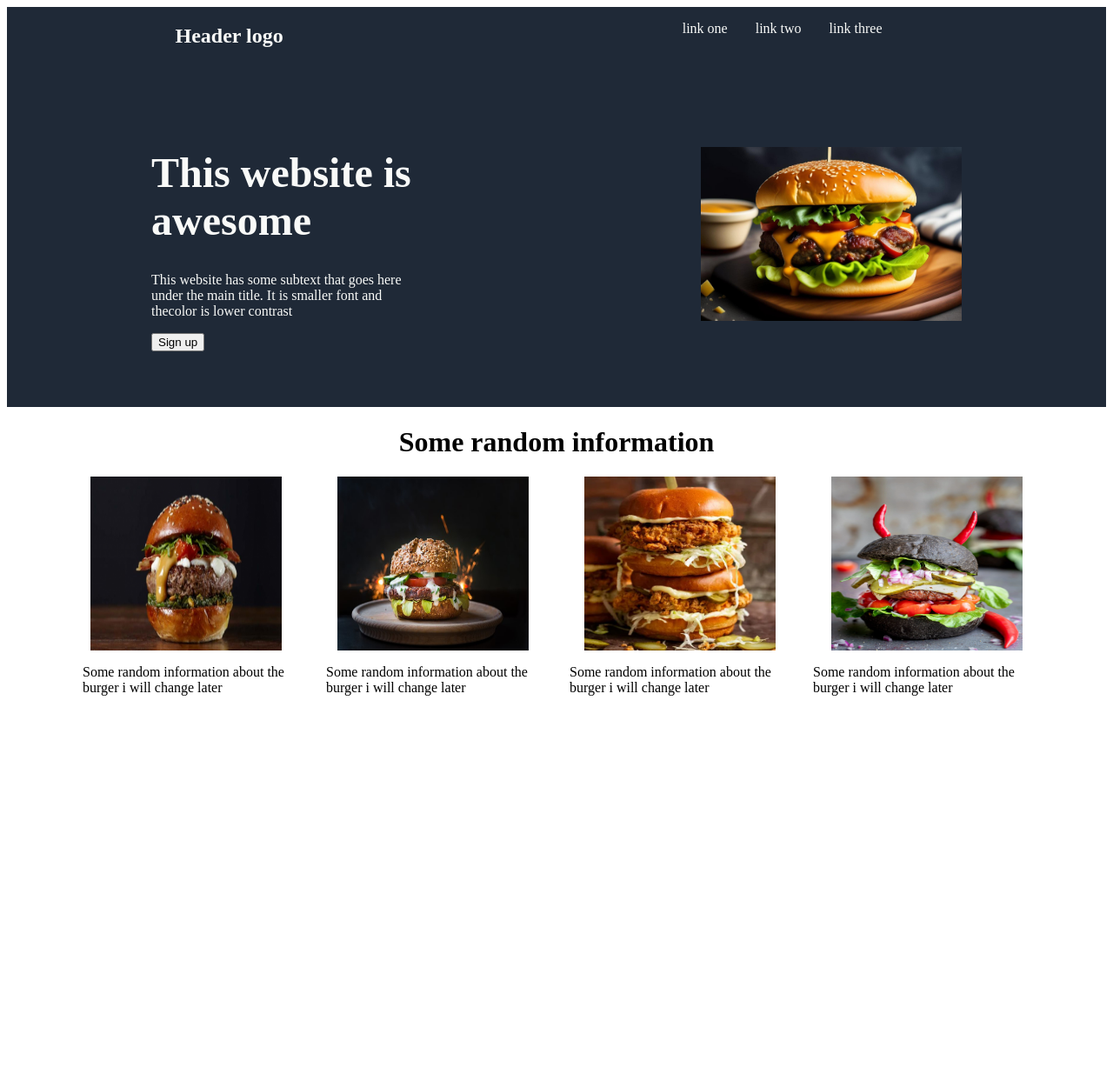
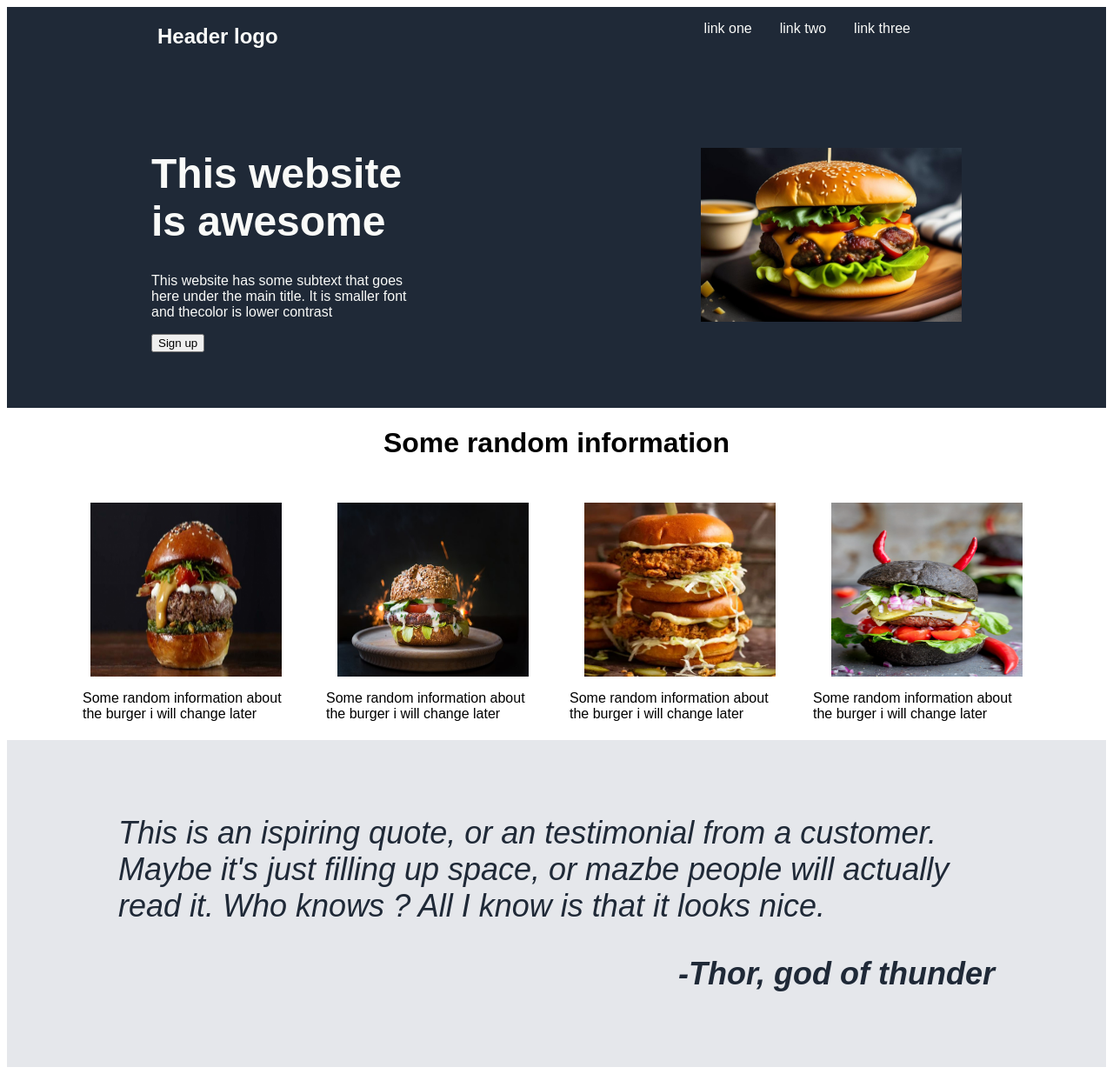
Before and after one commit to JaLyyy/firstProject, a plain HTML site: page index.html in a window 1280 px wide. Shown: the whole page at 87% size. Before the commit the page ends 824 px from the top, so only its background shows below. Drawn offline with Linux system fonts and the light colour scheme.

Commit message:
create quote div and fill it plus place it. Might need a bit of styling.

```diff
--- a/index.html
+++ b/index.html
@@ -10,7 +10,7 @@
 
 <div class="headerContainer">
     <nav>
-        <h1>Header logo</h1>
+        <h2>Header logo</h2>
         <ul>
             <li>link one</li>
             <li>link two</li>
@@ -28,6 +28,7 @@
 </div>
 </div>
 </div>
+
 <div class="bodyContainer">
     <h1>Some random information</h1>
     <div class="imgContainer">
@@ -44,5 +45,16 @@
     </div>
 </div>
 
+<div class="quoteContainer">
+    <div class="quoteContent">
+        <div class="quoteText">
+            <p>This is an ispiring quote, or an testimonial from a customer. Maybe it's just filling up space, or mazbe people will actually read it. Who knows ? All I know is that it looks nice.</p>
+        </div>
+        <div class="quoteAuthor">
+            <p>-Thor, god of thunder</p>
+        </div>
+    </div>
+</div>
+
 </body>
 </html>
--- a/style.css
+++ b/style.css
@@ -1,3 +1,6 @@
+* {
+    font-family: sans-serif;
+}
 
  .burgerImg {
     width: 220px;
@@ -11,17 +14,18 @@ nav {
 
 }
 
-nav h1 {
-    margin-left: 64px;
+nav h2 {
+    margin-left: 28px;
     color: #f9faf8
 }
 
 nav ul {
     display: flex;
     gap: 32px;
-    margin-right: 128px;
+    margin-right: 80px;
     list-style-type: none;
     color: #f9faf8;
+
 }
 
 
@@ -50,10 +54,15 @@ color: #f9faf8;
 
 .headerContainer {
     background-color: #1F2937;
+
 }
 
+.bodyContainer {
+    height: 45vh;
+}
 .bodyContainer h1 {
     text-align: center;
+    margin-bottom: 50px;
 }
 
 .imgContainer {
@@ -72,3 +81,34 @@ color: #f9faf8;
 .pContainer p {
     max-width: 250px;
 }
+
+.quoteContainer {
+    background-color: #E5E7EB;
+    height: 15vh;
+}
+
+.quoteContainer p {
+    font-size: 36px;
+    color: #1F2937;
+    font-style: italic;
+    font-weight:100;
+}
+
+.quoteContainer {
+    display: flex;
+    justify-content: center;
+    align-items: center;
+    padding: 128px;
+}
+
+.quoteAuthor {
+    text-align: right;
+}
+
+.quoteAuthor p {
+    font-weight: 900;
+}
+
+.quoteText {
+    max-width: 1200px;
+}
```
